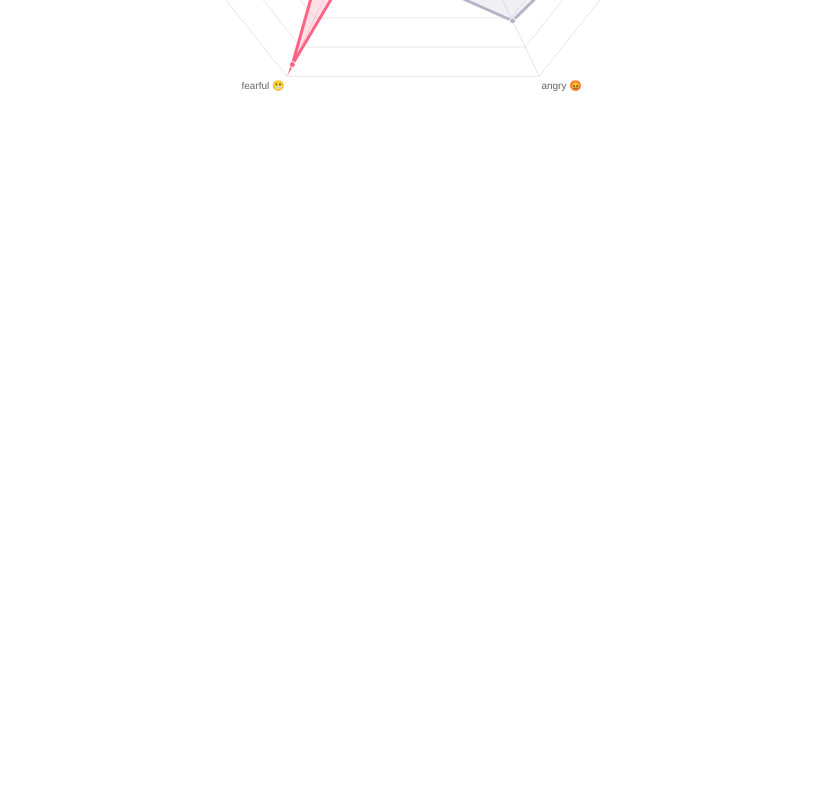
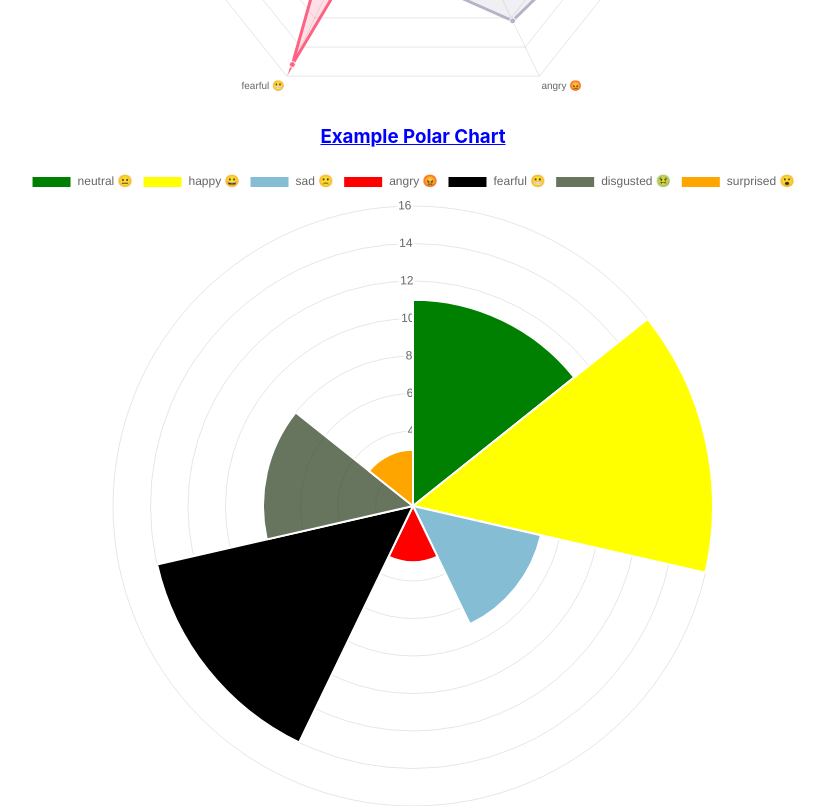
Before and after one commit to IanJPeek/Charts_test, a React (Create React App) app: page / in a window 1280 px wide. Shown: the part 2260-3066 px from the top of the page, without its empty margins (227-1052 px from the left). Before the commit the page ends 2366 px from the top, so only its background shows below. Built offline with nearby package versions, Linux system fonts and the light colour scheme.

Commit message:
display a sample Polar Chart

```diff
--- a/src/App.css
+++ b/src/App.css
@@ -18,6 +18,10 @@
   color:blue;
 }
 
+.PolarHead{
+  color:blue;
+}
+
 .test{
   color:rgba(48, 68, 36, 0.733)
 }
--- a/src/App.js
+++ b/src/App.js
@@ -4,6 +4,7 @@ import Donut from './Components/Donut';
 import BarChart from './Components/BarChart';
 import LineChart from './Components/LineChart';
 import Radial from './Components/Radial';
+import PolarChart from './Components/PolarChart';
 
 function App() {
   return (
@@ -14,6 +15,7 @@ function App() {
       <BarChart />
       <LineChart />
       <Radial />
+      <PolarChart />
     </div>
   );
 }
--- /dev/null
+++ b/src/Components/PolarChart.jsx
@@ -0,0 +1,42 @@
+import React from "react";
+import { Polar } from "react-chartjs-2";
+
+function PolarChart(props) {
+  const data = {
+    datasets: [
+      {
+        data: [11, 16, 7, 3, 14, 8, 3],
+        backgroundColor: [
+          "green",
+          "yellow",
+          "rgba(133, 190, 212)",
+          "red",
+          "black",
+          "rgba(48, 68, 36, 0.733)",
+          "orange"
+        ],
+        label: "Emotions" // for legend
+      }
+    ],
+    labels: [
+      "neutral 😐",
+      "happy 😀",
+      "sad 🙁",
+      "angry 😡",
+      "fearful 😬",
+      "disgusted 🤢",
+      "surprised 😮"
+    ]
+  };
+
+  return (
+    <section>
+      <h3 className="PolarHead">
+        <u>Example Polar Chart</u>
+      </h3>
+      <Polar data={data} />
+    </section>
+  );
+}
+
+export default PolarChart;
```
Also changed, not shown: src/Components/Radial.jsx (+18 -18 lines).
